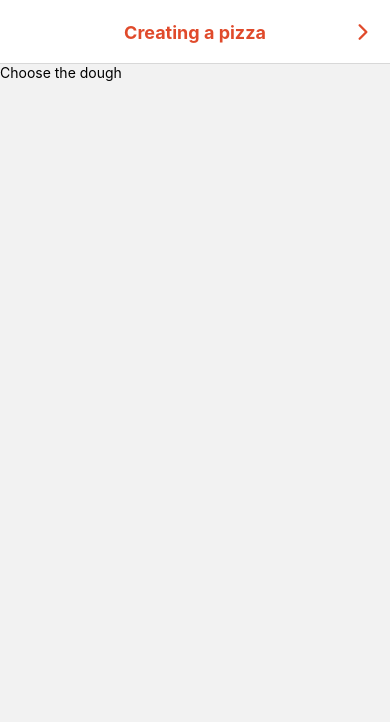
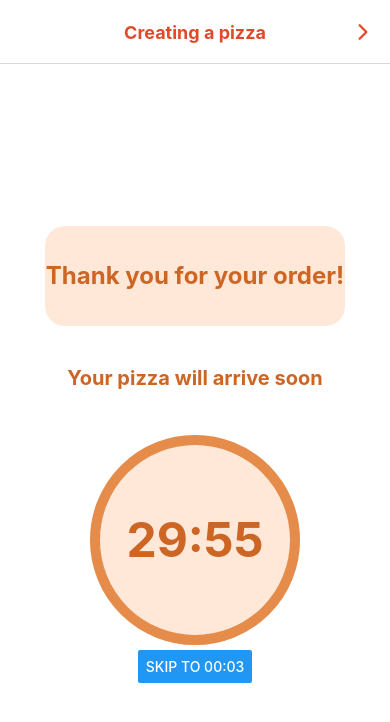
Before and after one commit to marikadu/Mobile-Programming-Project, a React Native app: screen /Dough in a window 390 px wide. Shown: the top 722 px of the page. Built offline with nearby package versions, Linux system fonts and the light colour scheme.

Commit message:
added debugging button
also, the app starts with the timer as a starting screen, instead of DoughScreen

```diff
--- a/App.js
+++ b/App.js
@@ -66,7 +66,7 @@ export default function App({ navigation }) {
         headerLeft: () => <HeaderLeftButton navigation={navigation} />, // Left arrow component
       })}>
         <Stack.Screen name="PepperoniPals" component={PepperoniPalsView} options={({route}) => ({title: route.params?.name ? route.params.name : "Pepperoni_PAPIiii"})} />
-        <Stack.Screen name="Dough" component={DoughScreen} options={{ title: 'Creating a pizza' }}/>
+        <Stack.Screen name="Dough" component={TimerScreen} options={{ title: 'Creating a pizza' }}/>
         <Stack.Screen name="Sauce" component={SauceScreen} options={{ title: 'Creating a pizza' }}/>
         <Stack.Screen name="Toppings" component={ToppingsScreen} options={{ title: 'Creating a pizza' }}/>
         <Stack.Screen name="Timer" component={TimerScreen} options={{ title: 'Creating a pizza' }}/>
--- a/screens/TimerScreen.js
+++ b/screens/TimerScreen.js
@@ -51,6 +51,12 @@ export default function TimerScreen({ route, navigation }) {
     };
   });
 
+  // skipping the timer to 3 seconds for faster testing
+  // so no need to wait for 30 minutes all the time
+  const skipToThreeSeconds = () => {
+    setTimeLeft(3);
+  };
+
   return (
     <View style={styles.container}>
       <View style={styles.backgroundBackgroundContainer}>
@@ -97,6 +103,8 @@ export default function TimerScreen({ route, navigation }) {
         {/* timer text */}
         <Text style={styles.timerText}>{formatTime(timeLeft)}</Text>
       </View>
+      {/* skip to 00:03 button for testing */}
+      <Button title="Skip to 00:03" onPress={skipToThreeSeconds} />
     </View>
   );
 }
@@ -134,10 +142,10 @@ const styles = StyleSheet.create({
   timerWrapper: {
     justifyContent: 'center',
     alignItems: 'center',
-    position: 'relative', // Ensures absolute positioning works inside this view
+    position: 'relative',
   },
   timerText: {
-    position: 'absolute', // Overlay the text on top of the circle
+    position: 'absolute',  // timer numbers are top of the circle
     fontSize: 48,
     fontWeight: 'bold',
     color: '#CD6524',
```
